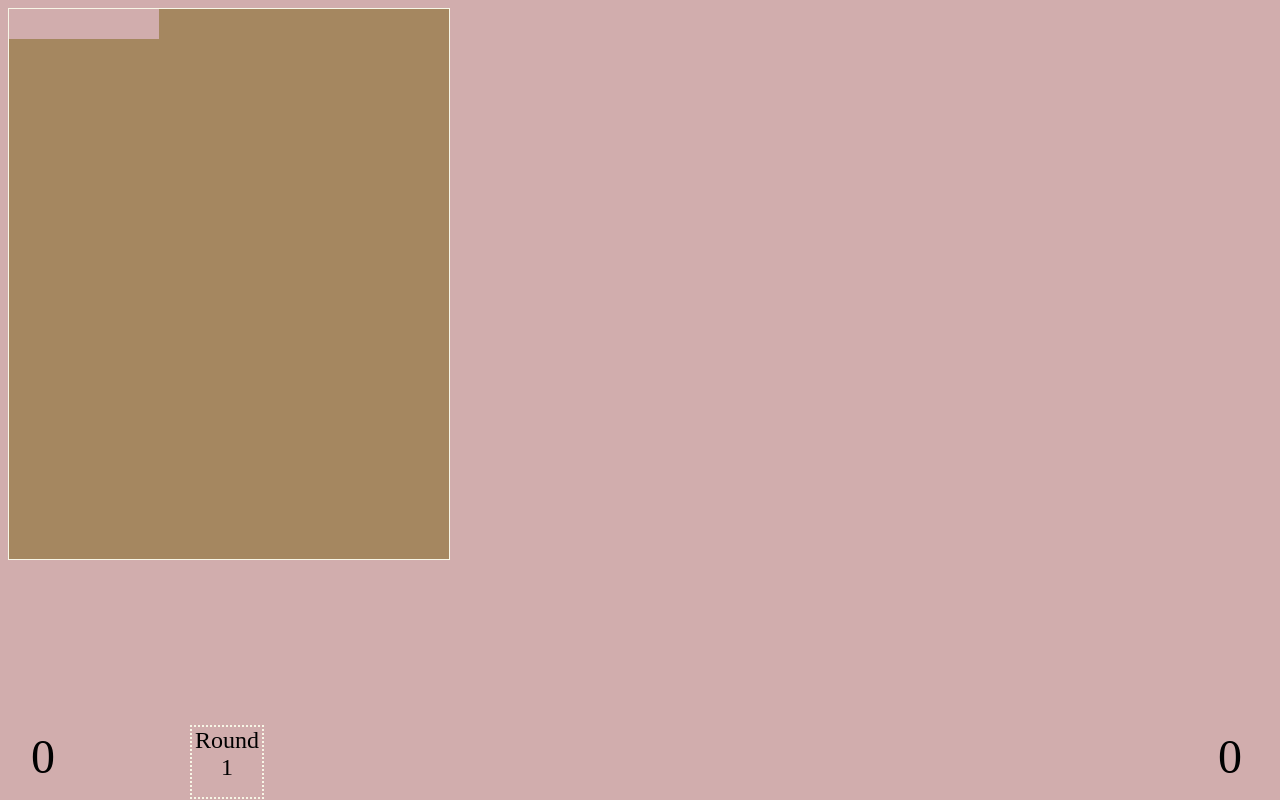
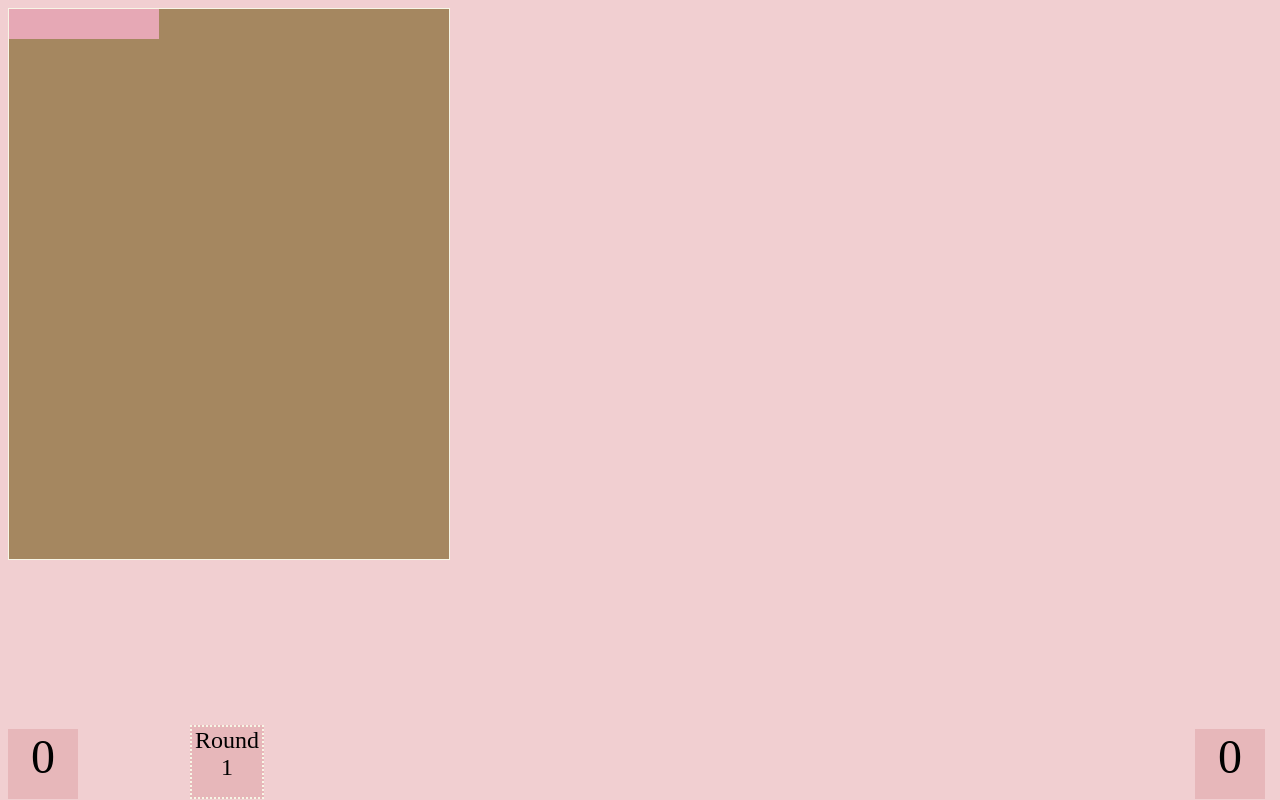
Before and after one commit to p-m-merritt/p-m-merritt.github.io, a plain HTML site: page ASD projects/pong/index.html in a window 1280 px wide. Drawn offline with Linux system fonts and the light colour scheme.

Commit message:
update 2.0

```diff
--- a/ASD projects/pong/index.css
+++ b/ASD projects/pong/index.css
@@ -2,7 +2,7 @@
 body {
   width: 450px;
   height: 650px;
-  background-color: rgb(209, 173, 173);
+  background-color: rgb(241, 207, 209);
 }
 
 #board {
@@ -29,9 +29,9 @@ body {
 #round {
     width: 70px;
     height: 70px;
-    background-color: rgb(209, 173, 173);
+    background-color: rgb(231, 183, 186);
     font-size: 150%;
-    text-decoration-color: rgb(26, 22, 12);
+    text-decoration-color: rgb(112, 76, 59);
     text-align: center;
     border: 2px dotted rgb(247, 246, 230);
     display: block;
@@ -44,7 +44,7 @@ body {
 
     #topRectangle {
     /* appearance */
-    background-color: rgb(209, 173, 173);
+    background-color: rgb(230, 168, 181);
     width: 150px;
     height: 30px;
     /* positioning */
@@ -56,9 +56,9 @@ body {
     #firstScore {
         width: 70px;
         height: 70px;
-        background-color: rgb(209, 173, 173);
+        background-color: rgb(231, 183, 186);
         font-size: 300%;
-        text-decoration-color: rgb(26, 22, 12);
+        text-decoration-color: rgb(112, 76, 59);
         text-align: center;
         display: block;
         position: absolute;
@@ -70,7 +70,7 @@ body {
 
     #bottomRectangle {
     /* appearance */
-    background-color: rgb(209, 173, 173);
+    background-color: rgb(230, 168, 181);
     width: 150px;
     height: 30px;
     /* positioning */
@@ -82,9 +82,9 @@ body {
     #secondScore {
         width: 70px;
         height: 70px;
-        background-color: rgb(209, 173, 173);
+        background-color: rgb(231, 183, 186);
         font-size: 300%;
-        text-decoration-color: rgb(26, 22, 12);
+        text-decoration-color: rgb(112, 76, 59);
         text-align: center;
         display: block;
         position: absolute;
```
Also changed, not shown: ASD projects/pong/index.js (+3 -5 lines).
